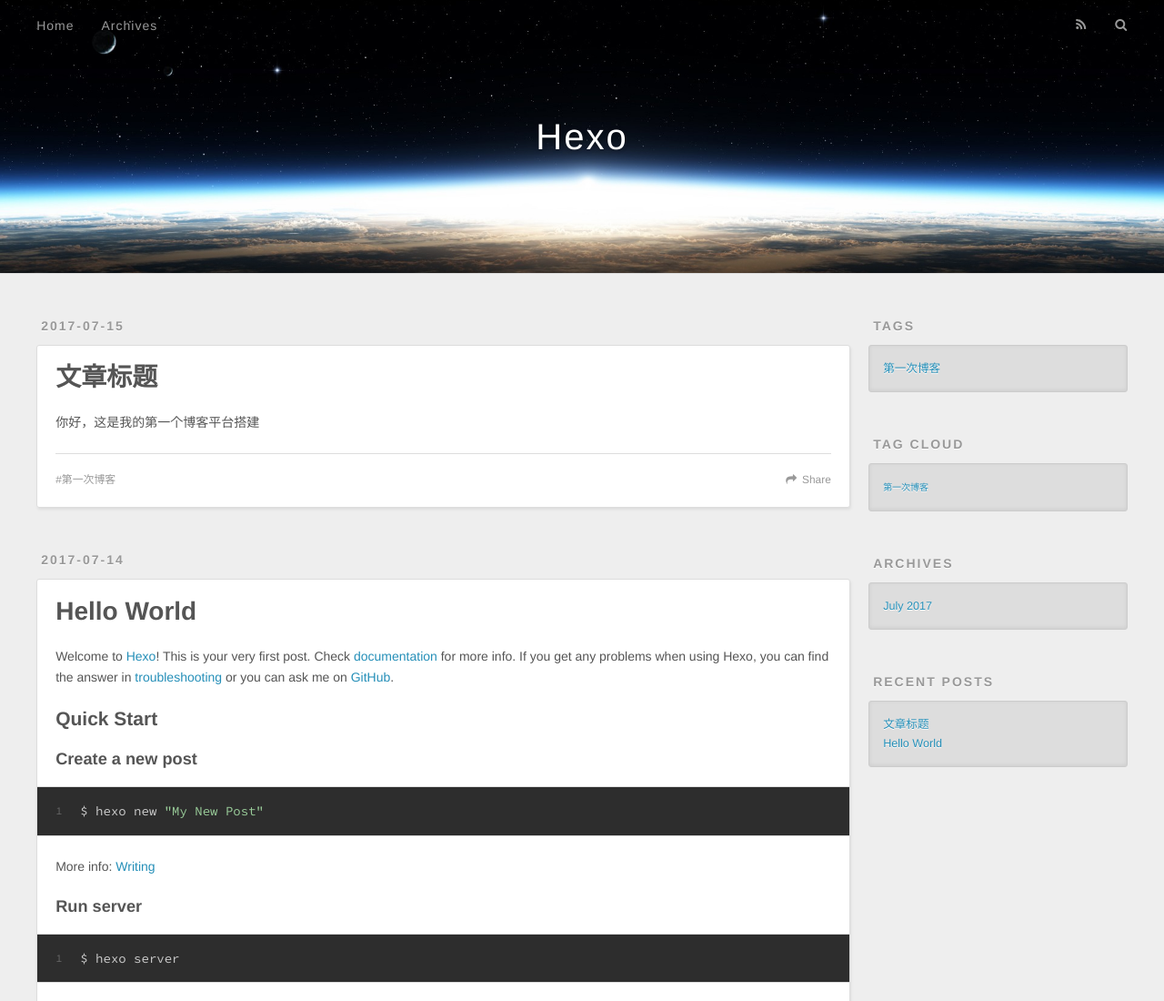
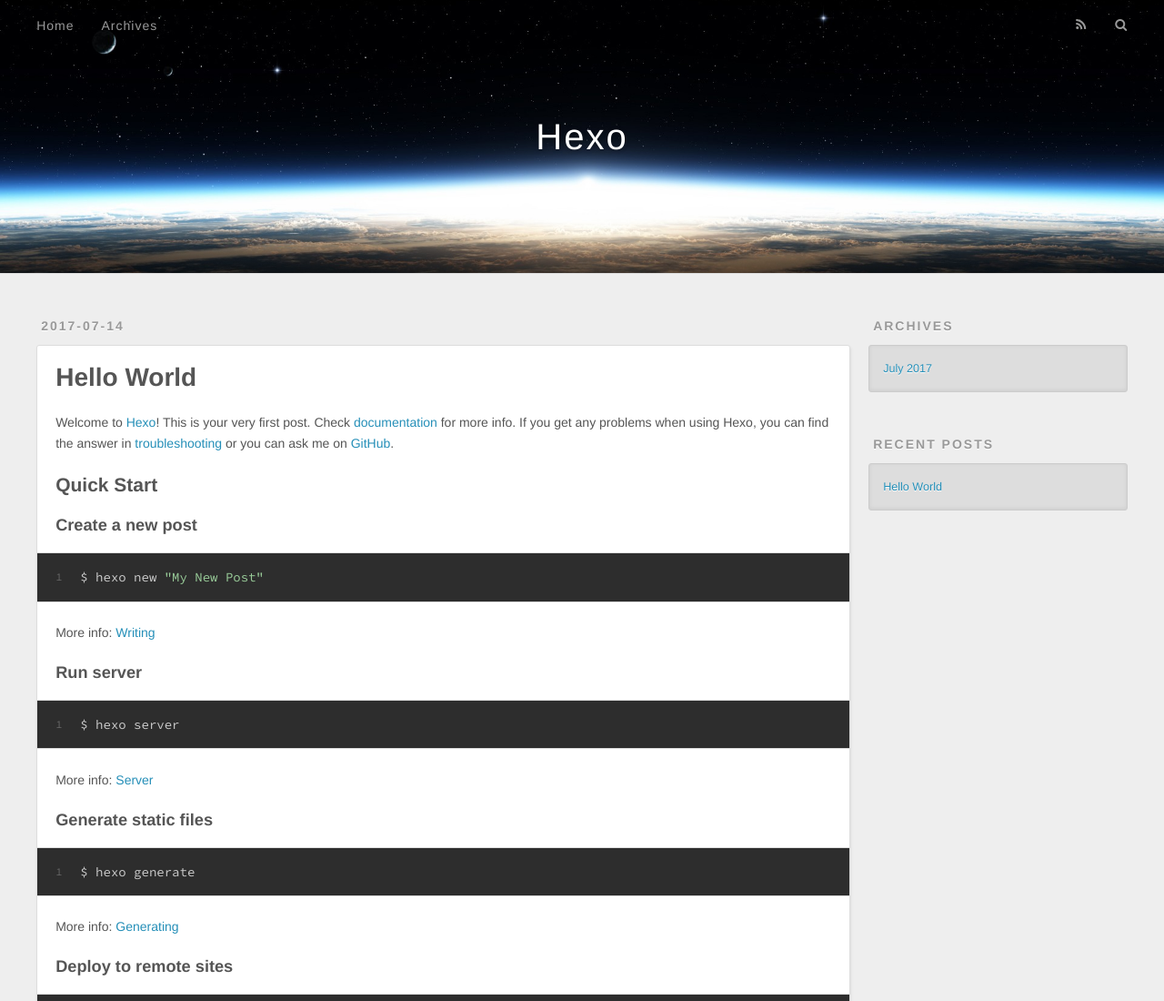
Before and after one commit to CallmeBarry/callmebarry.github.io, a plain HTML site: page index.html in a window 1280 px wide. Shown: the top 1100 px of the page at 91% size. Drawn offline with nearby package versions, Linux system fonts and the light colour scheme.

Commit message:
Site updated: 2017-07-15 13:14:55

```diff
--- a/index.html
+++ b/index.html
@@ -61,45 +61,6 @@
       <div class="outer">
         <section id="main">
 
-    <article id="post-文章标题" class="article article-type-post" itemscope itemprop="blogPost">
-  <div class="article-meta">
-    <a href="/2017/07/15/文章标题/" class="article-date">
-  <time datetime="2017-07-15T04:47:34.000Z" itemprop="datePublished">2017-07-15</time>
-</a>
-
-  </div>
-  <div class="article-inner">
-
-
-      <header class="article-header">
-
-
-    <h1 itemprop="name">
-      <a class="article-title" href="/2017/07/15/文章标题/">文章标题</a>
-    </h1>
-
-
-      </header>
-
-    <div class="article-entry" itemprop="articleBody">
-
-        <p>你好，这是我的第一个博客平台搭建</p>
-
-
-    </div>
-    <footer class="article-footer">
-      <a data-url="http://yoursite.com/2017/07/15/文章标题/" data-id="cj54u6lkc0000gwapd8q6bcwg" class="article-share-link">Share</a>
-
-
-  <ul class="article-tag-list"><li class="article-tag-list-item"><a class="article-tag-list-link" href="/tags/第一次博客/">第一次博客</a></li></ul>
-
-    </footer>
-  </div>
-
-</article>
-
-
-
     <article id="post-hello-world" class="article article-type-post" itemscope itemprop="blogPost">
   <div class="article-meta">
     <a href="/2017/07/14/hello-world/" class="article-date">
@@ -135,7 +96,7 @@
 
     </div>
     <footer class="article-footer">
-      <a data-url="http://yoursite.com/2017/07/14/hello-world/" data-id="cj54u6lkl0001gwapl17matue" class="article-share-link">Share</a>
+      <a data-url="http://yoursite.com/2017/07/14/hello-world/" data-id="cj54u8q7r0000m0ap8p8vesq3" class="article-share-link">Share</a>
 
 
     </footer>
@@ -154,22 +115,8 @@
 
 
 
-  <div class="widget-wrap">
-    <h3 class="widget-title">Tags</h3>
-    <div class="widget">
-      <ul class="tag-list"><li class="tag-list-item"><a class="tag-list-link" href="/tags/第一次博客/">第一次博客</a></li></ul>
-    </div>
-  </div>
 
 
-
-
-  <div class="widget-wrap">
-    <h3 class="widget-title">Tag Cloud</h3>
-    <div class="widget tagcloud">
-      <a href="/tags/第一次博客/" style="font-size: 10px;">第一次博客</a>
-    </div>
-  </div>
 
 
 
@@ -187,10 +134,6 @@
     <h3 class="widget-title">Recent Posts</h3>
     <div class="widget">
       <ul>
-
-          <li>
-            <a href="/2017/07/15/文章标题/">文章标题</a>
-          </li>
 
           <li>
             <a href="/2017/07/14/hello-world/">Hello World</a>
```
Also changed, not shown: 2017/07/14/hello-world/index.html (+1 -33 lines), archives/2017/07/index.html (+0 -37 lines), archives/2017/index.html (+0 -37 lines), archives/index.html (+0 -37 lines).
